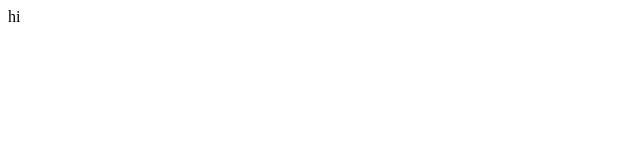
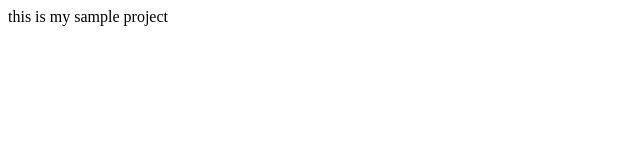
Before and after one commit to Chathur0/Iuhs-repo, a plain HTML site: page index.html in a window 1280 px wide. Shown: the whole page, without its empty margins (0-640 px from the left). Drawn offline with Linux system fonts and the light colour scheme.

Commit message:
my third commit

```diff
--- a/index.html
+++ b/index.html
@@ -6,6 +6,6 @@
     <title>Document</title>
 </head>
 <body>
-    hi
+   this is my sample project
 </body>
 </html>
```
